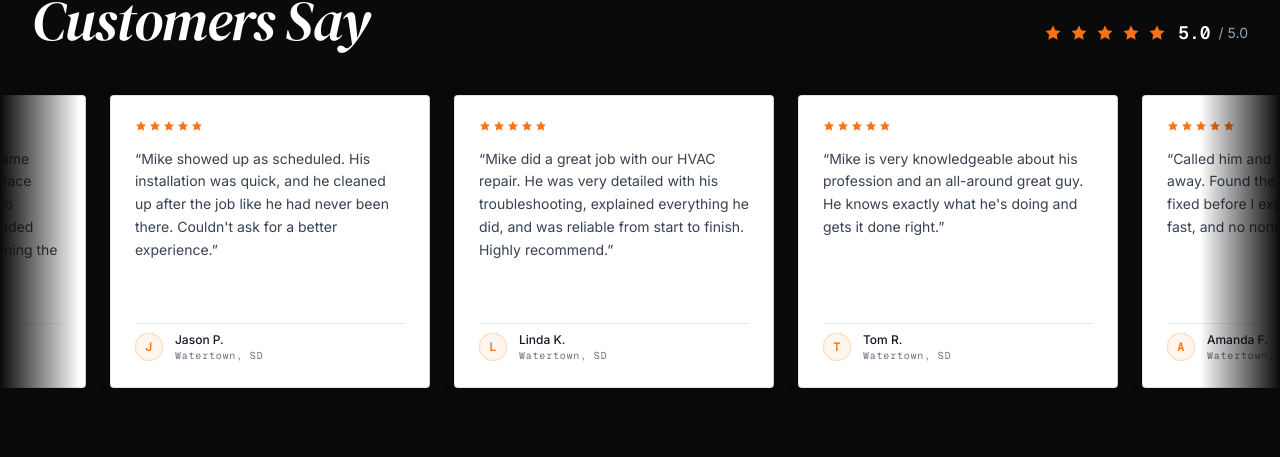
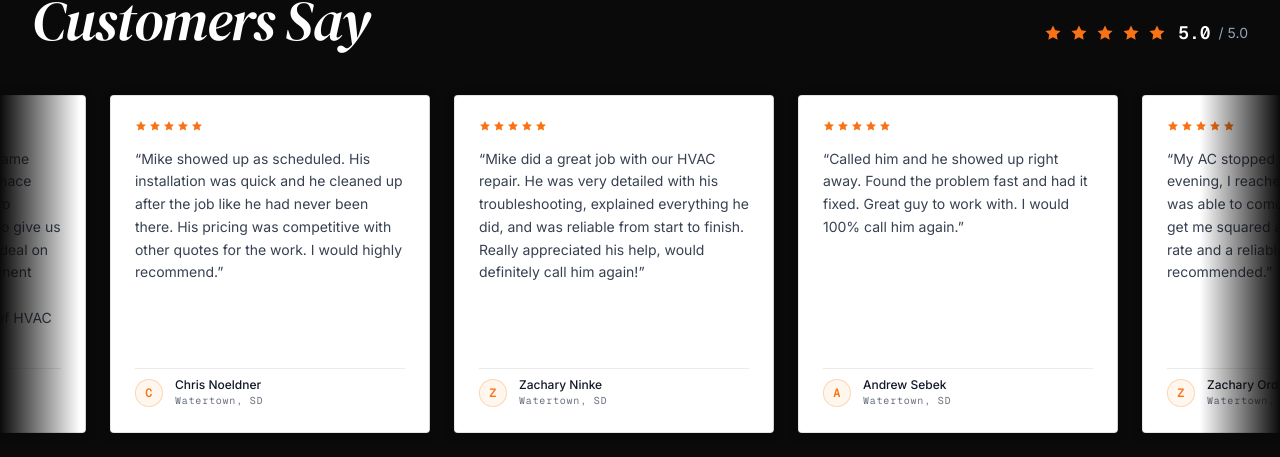
Before and after one commit to steinbros1012/RRR-HVAC, a Next.js app: page / in a window 1280 px wide. Shown: the part 6580-7037 px from the top of the page. Built offline with nearby package versions, Linux system fonts and the light colour scheme.

Commit message:
feat: replace placeholder reviews with real customer testimonials

```diff
--- a/src/components/ReviewMarquee.tsx
+++ b/src/components/ReviewMarquee.tsx
@@ -1,50 +1,50 @@
 const reviews = [
   {
-    name: "Sarah M.",
+    name: "Preston Pratt",
     rating: 5,
-    text: "Mike was great to work with! Came through in a pinch when our furnace stopped working with below-zero temperatures outside. He responded fast and had us back up and running the same day. Would definitely recommend.",
+    text: "Mike was great to work with! Came through in a pinch when our furnace stopped working with below zero temperature outside. Was able to give us a temporary fix and got a great deal on parts and labor when the permanent solution came. Would definitely recommend to anyone in need of HVAC repair.",
     location: "Watertown, SD",
   },
   {
-    name: "Jason P.",
+    name: "Chris Noeldner",
     rating: 5,
-    text: "Mike showed up as scheduled. His installation was quick, and he cleaned up after the job like he had never been there. Couldn't ask for a better experience.",
+    text: "Mike showed up as scheduled. His installation was quick and he cleaned up after the job like he had never been there. His pricing was competitive with other quotes for the work. I would highly recommend.",
     location: "Watertown, SD",
   },
   {
-    name: "Linda K.",
+    name: "Zachary Ninke",
     rating: 5,
-    text: "Mike did a great job with our HVAC repair. He was very detailed with his troubleshooting, explained everything he did, and was reliable from start to finish. Highly recommend.",
+    text: "Mike did a great job with our HVAC repair. He was very detailed with his troubleshooting, explained everything he did, and was reliable from start to finish. Really appreciated his help, would definitely call him again!",
     location: "Watertown, SD",
   },
   {
-    name: "Tom R.",
+    name: "Andrew Sebek",
     rating: 5,
-    text: "Mike is very knowledgeable about his profession and an all-around great guy. He knows exactly what he's doing and gets it done right.",
+    text: "Called him and he showed up right away. Found the problem fast and had it fixed. Great guy to work with. I would 100% call him again.",
     location: "Watertown, SD",
   },
   {
-    name: "Amanda F.",
+    name: "Zachary Ordal",
     rating: 5,
-    text: "Called him and he showed up right away. Found the problem fast and had it fixed before I expected. Professional, fast, and no nonsense.",
+    text: "My AC stopped working late one evening, I reached out to RRR and Mike was able to come the next morning and get me squared away. Mike offers a fair rate and a reliable service. Highly recommended.",
     location: "Watertown, SD",
   },
   {
-    name: "Derek S.",
+    name: "Chad Telford",
     rating: 5,
-    text: "My AC stopped working late one evening. I reached out to RRR and Mike was able to come the next morning and get me squared away. Exactly the kind of service you hope for.",
+    text: "Mike did an amazing job! He is personable, easy to work with, and made good recommendations on a new system to solve our needs. Would highly recommend!",
     location: "Watertown, SD",
   },
   {
-    name: "Michelle H.",
+    name: "Kristen Hurkes",
     rating: 5,
-    text: "Mike did an amazing job! He is personable, easy to work with, and made great recommendations when we needed a new system. We couldn't be happier.",
+    text: "5 star rating for RRR HVAC Rescue LLC! Fast, friendly, and very reasonably priced. Had the AC up and running in no time! Highly recommended.",
     location: "Watertown, SD",
   },
   {
-    name: "Chris B.",
+    name: "Claudia Frentz",
     rating: 5,
-    text: "5-star rating for RRR HVAC Rescue LLC — fast, friendly, and very reasonably priced. This is exactly the kind of local business you want to support.",
+    text: "Mike has the best business personality. Explained everything about the installation process as well as what central air system will be installed. He even gave me an estimate right away. Kept me updated on the progress and completed the work.",
     location: "Watertown, SD",
   },
 ];
```
